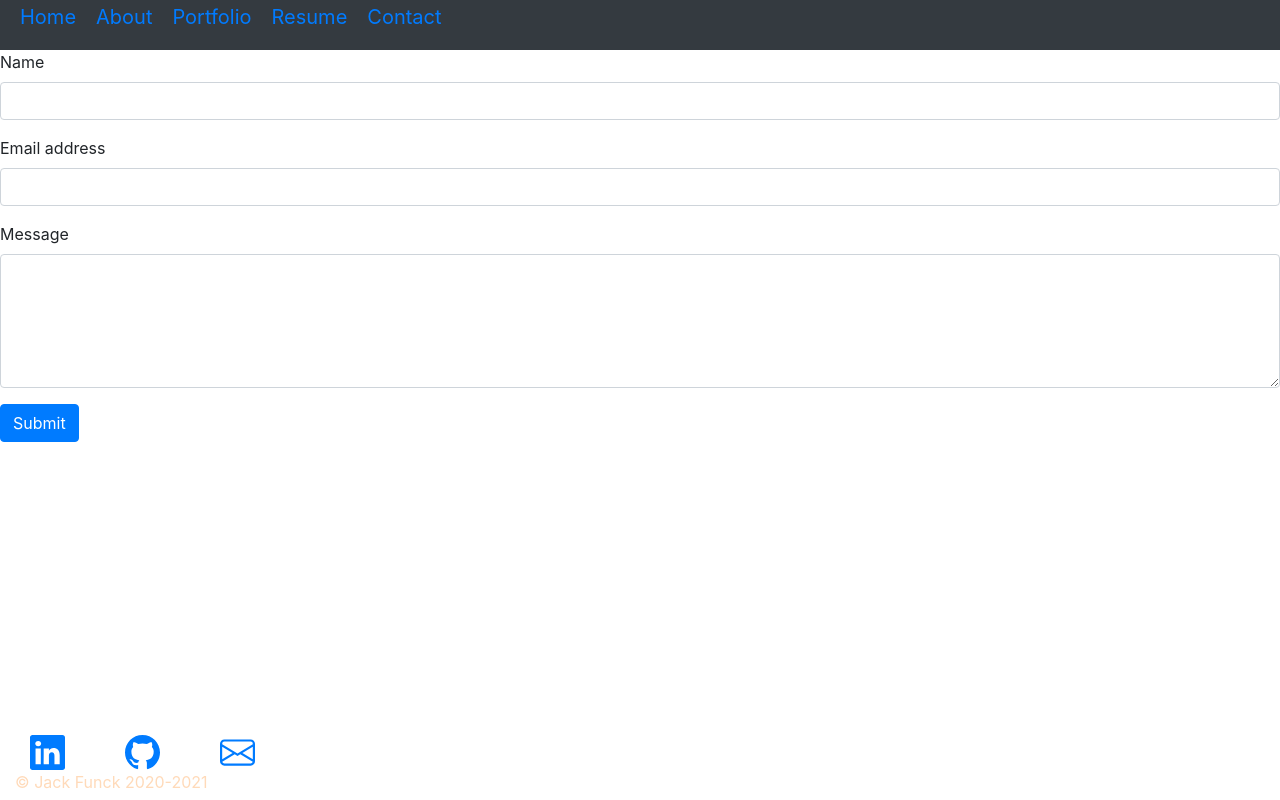
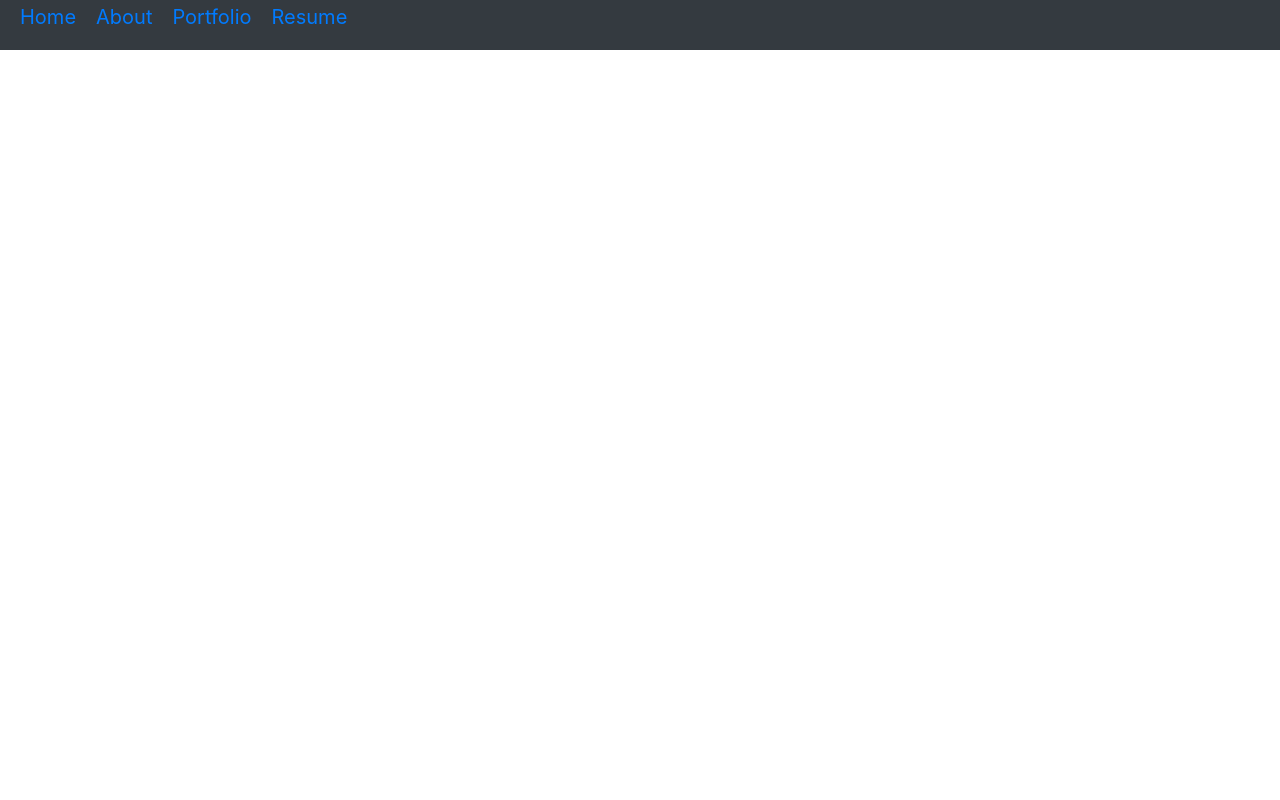
Before and after one commit to JFunck1990/20_React_Portfolio, a React (Create React App) app: page /Contact in a window 1280 px wide. Built offline with nearby package versions, Linux system fonts and the light colour scheme.

Commit message:
took off contact and added styling to resume page

```diff
--- a/package.json
+++ b/package.json
@@ -8,7 +8,7 @@
     "@testing-library/react": "^11.2.6",
     "@testing-library/user-event": "^12.8.3",
     "bootstrap": "^4.6.0",
-    "gh-pages": "^3.1.0",
+    "gh-pages": "^3.2.3",
     "react": "^17.0.2",
     "react-dom": "^17.0.2",
     "react-hanger": "^2.4.2",
--- a/src/App.js
+++ b/src/App.js
@@ -9,7 +9,7 @@ import About from "./Components/About"
 import Portfolio from "./Components/Portfolio"
  import Resume from "./Components/Resume"
 import Wrapper from "./Components/Wapper"
-import Contact from "./Components/Contact"
+// import Contact from "./Components/Contact"
 
 //import Hwdata from "./data/Hwdata"
 
@@ -37,7 +37,7 @@ function App() {
         <Route exact path="/About" component={About} />
         <Route exact path="/Portfolio" component={Portfolio}/>
         <Route exact path="/Resume" component={Resume} />
-        <Route exact path="/Contact" component={Contact} />
+         {/* <Route exact path="/Contact" component={Contact} /> */}
         </Switch>
 
         </Wrapper>
--- a/src/Components/Contact.js
+++ b/src/Components/Contact.js
@@ -1,26 +1,25 @@
 import React from "react";
-import Footer from "./Footer"
+//import Footer from "./Footer"
 
 function Contact(){
 
     return(
 <div>
-        <form id="contact-form"  method="POST">
-    <div className="form-group">
-        <label htmlFor="name">Name</label>
-        <input type="text" className="form-control" />
-    </div>
-    <div className="form-group">
-        <label htmlFor="exampleInputEmail1">Email address</label>
-        <input type="email" className="form-control" aria-describedby="emailHelp" />
-    </div>
-    <div className="form-group">
-        <label htmlFor="message">Message</label>
-        <textarea className="form-control" rows="5"></textarea>
-    </div>
-    <button type="submit" className="btn btn-primary">Submit</button>
-</form>
-    <Footer></Footer>
+<div className=" col-md-1">
+          <a href="mailto: jackfunck21@gmail.com" target="blank">
+            {" "}
+            <svg
+              xmlns="http://www.w3.org/2000/svg"
+              width="35"
+              height="35"
+              fill="currentColor"
+              class="bi bi-envelope"
+              viewBox="0 0 16 16"
+            >
+              <path d="M0 4a2 2 0 0 1 2-2h12a2 2 0 0 1 2 2v8a2 2 0 0 1-2 2H2a2 2 0 0 1-2-2V4zm2-1a1 1 0 0 0-1 1v.217l7 4.2 7-4.2V4a1 1 0 0 0-1-1H2zm13 2.383-4.758 2.855L15 11.114v-5.73zm-.034 6.878L9.271 8.82 8 9.583 6.728 8.82l-5.694 3.44A1 1 0 0 0 2 13h12a1 1 0 0 0 .966-.739zM1 11.114l4.758-2.876L1 5.383v5.73z" />
+            </svg>
+          </a>
+        </div>
 </div>
     );
 }
--- a/src/Components/Header.js
+++ b/src/Components/Header.js
@@ -34,9 +34,9 @@ function Header() {
             <li>
               <Link to="/Resume">Resume</Link>
             </li>
-            <li>
+            {/* <li>
               <Link to="/Contact">Contact</Link>
-            </li>
+            </li> */}
           </ul>
         </nav>
 </div>
--- a/src/Components/Resume.js
+++ b/src/Components/Resume.js
@@ -1,16 +1,17 @@
 import React from "react";
 import Footer from "./Footer"
+import "../styles/Resume.css"
 
 function Resume() {
   return (
-   <div>
-    <main class="container">
+   <div className="back">
+    <main className="container" >
       <h1>Resume:</h1>
 
       <section>
         <iframe
           title="Resume"
-          src="https://docs.google.com/document/d/1PQSAt-2Cw50LBInbR3KgKoi_GNcnTCX4qb_qsD-BwUU/preview"
+          src="https://docs.google.com/document/d/1JqB0NXbOrrVYbs7IU_hScyhhU8HGOIUDhtAbGMJDVgE/preview"
           type="application/pdf"
           width="100%"
           height="600px"
--- /dev/null
+++ b/src/styles/Resume.css
@@ -0,0 +1,9 @@
+.back{
+    background: linear-gradient(90deg, #7b10c2 0%, #2ab6aa 49%, #dd0571 100%);
+    background-image: fill;
+    /* margin: 50px 0 50px 0;
+    padding: 10% 0 0 0; */
+    position: center;
+    min-height: 100vh;
+
+}
```
Also changed, not shown: 1 other file (tests, documents, lock files or other folders).
